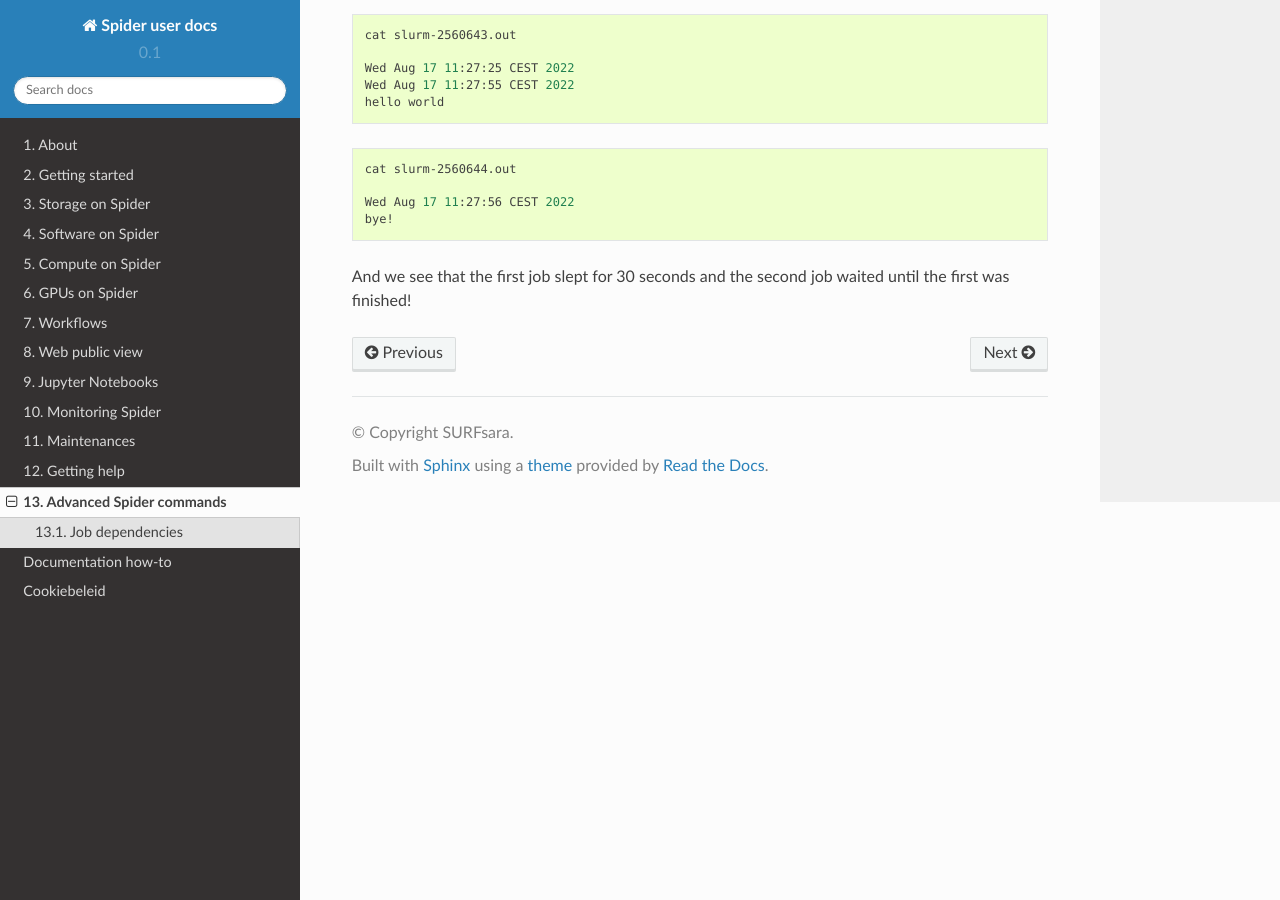
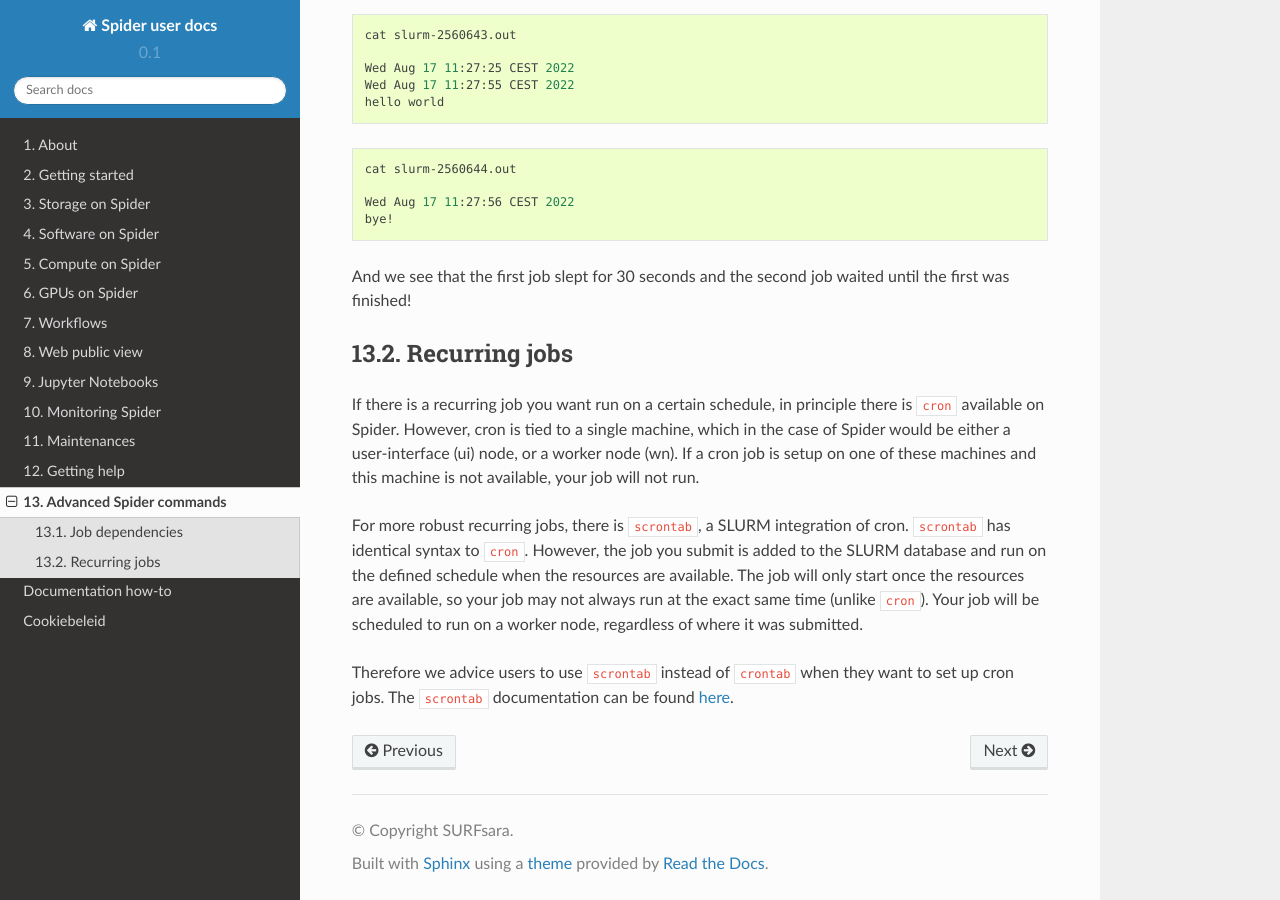
Before and after one commit to sara-nl/spiderdocs, a Sphinx documentation site: the page built from source/Pages/advanced_commands.rst, in a window 1280 px wide and 900 px high, scrolled down 1396 px. Built offline with Sphinx 7.4.7 and the Read the Docs theme 2.0.0, drawn with Linux system fonts in a browser that asks for light colours.

Commit message:
Add scrontab

```diff
--- a/source/Pages/advanced_commands.rst
+++ b/source/Pages/advanced_commands.rst
@@ -79,3 +79,12 @@ And now we can see the output of the log files:
    bye!
 
 And we see that the first job slept for 30 seconds and the second job waited until the first was finished!
+
+Recurring jobs
+==============
+
+If there is a recurring job you want run on a certain schedule, in principle there is ``cron`` available on Spider. However, cron is tied to a single machine, which in the case of Spider would be either a user-interface (ui) node, or a worker node (wn). If a cron job is setup on one of these machines and this machine is not available, your job will not run.
+
+For more robust recurring jobs, there is ``scrontab``, a SLURM integration of cron. ``scrontab`` has identical syntax to ``cron``. However, the job you submit is added to the SLURM database and run on the defined schedule when the resources are available. The job will only start once the resources are available, so your job may not always run at the exact same time (unlike ``cron``). Your job will be scheduled to run on a worker node, regardless of where it was submitted.
+
+Therefore we advice users to use ``scrontab`` instead of ``crontab`` when they want to set up cron jobs. The ``scrontab`` documentation can be found `here <https://slurm.schedmd.com/scrontab.html>`_.
```
